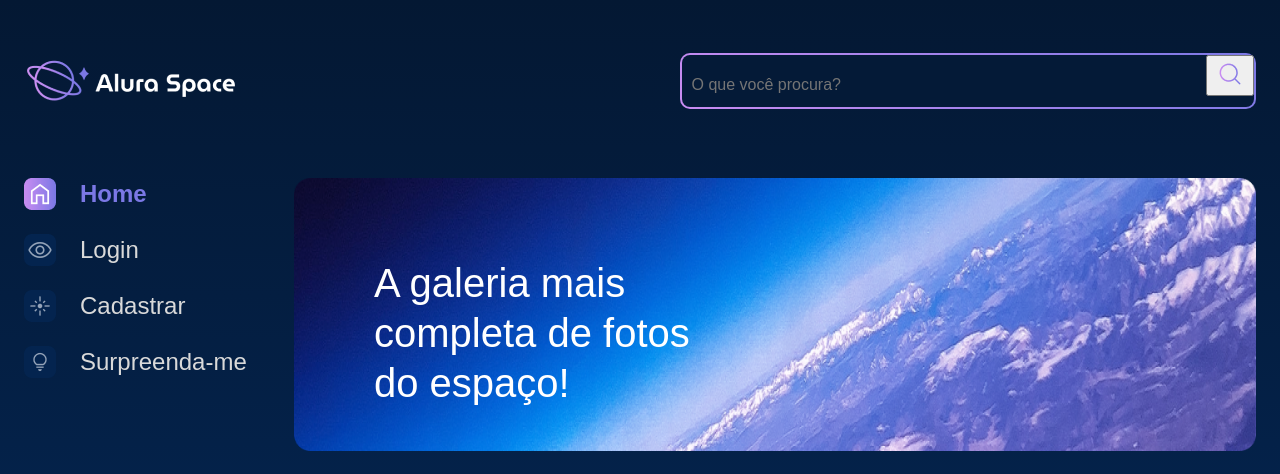
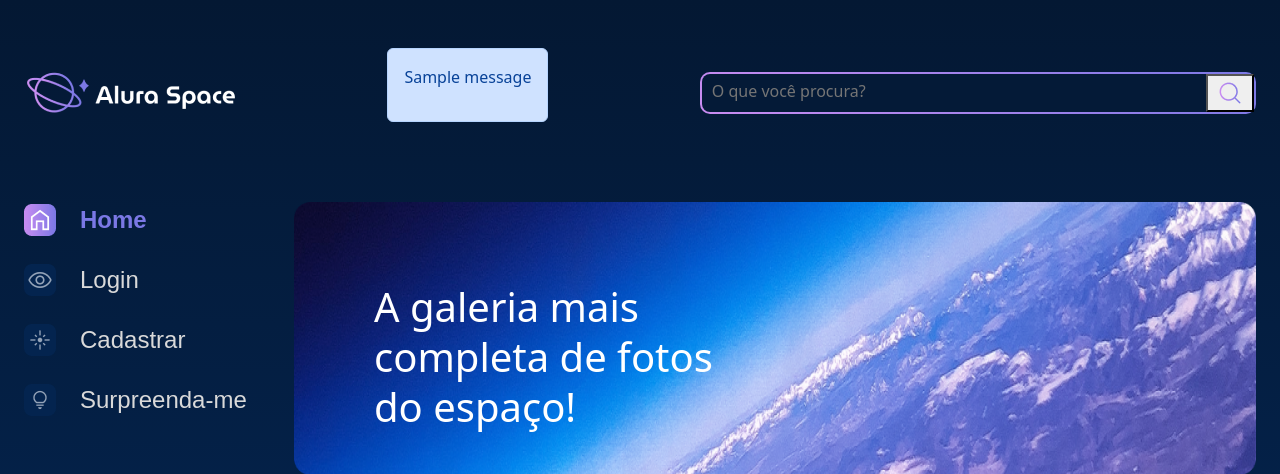
Before and after one commit to danielcosta010/Django--templates-e-boas-praticas, a Django app: page / in a window 1280 px wide. Shown: the top 474 px of the page. Run offline with Django 5.2, Linux system fonts and the light colour scheme; tables that the repository leaves empty hold one stand-in row (values such as "Sample post"); grey boxes marked "Sample" are stand-in pictures; one stand-in notice (Sample message) is shown; parts of the project's set-up code (start-up, migrations or seed data) failed here and were passed over.

Commit message:
Adicionando mensagens de alerta

```diff
--- a/templates/galeria/base.html
+++ b/templates/galeria/base.html
@@ -14,6 +14,7 @@
       rel="stylesheet"
     />
     <link rel="stylesheet" href="{% static '/styles/style.css' %}" />
+    <link href="https://cdn.jsdelivr.net/npm/bootstrap@5.2.2/dist/css/bootstrap.min.css" rel="stylesheet" integrity="sha384-Zenh87qX5JnK2Jl0vWa8Ck2rdkQ2Bzep5IDxbcnCeuOxjzrPF/et3URy9Bv1WTRi" crossorigin="anonymous">
   </head>
 
   <body>
--- a/templates/galeria/partials/_header-menu.html
+++ b/templates/galeria/partials/_header-menu.html
@@ -2,6 +2,11 @@
 <div class="pagina-inicial">
   <header class="cabecalho">
     <img src="{% static '/assets/logo/Logo(2).png' %}" alt="Logo da Alura Space" />
+    {% for message in messages %}
+        <div class="alert alert-primary">
+            <p>{{ message }}</p>
+        </div>
+    {% endfor %}
     <div class="cabecalho__busca">
         <div class="busca__fundo">
           <form action="{% url 'buscar' %}">
--- a/templates/usuarios/cadastro.html
+++ b/templates/usuarios/cadastro.html
@@ -20,6 +20,11 @@
     <div class="pagina-inicial">
         <header class="cabecalho">
             <img src="{% static '/assets/logo/Logo(2).png' %}" alt="Logo da Alura Space" />
+            {% for message in messages %}
+                <div class="alert alert-primary">
+                    <p>{{ message }}</p>
+                </div>
+            {% endfor %}
             <div class="cabecalho__busca">
                 <div class="busca__fundo">
                     <form action="{% url 'buscar' %}">
--- a/templates/usuarios/login.html
+++ b/templates/usuarios/login.html
@@ -20,6 +20,11 @@
     <div class="pagina-inicial">
         <header class="cabecalho">
             <img src="{% static '/assets/logo/Logo(2).png' %}" alt="Logo da Alura Space" />
+            {% for message in messages %}
+                <div class="alert alert-primary">
+                    <p>{{ message }}</p>
+                </div>
+            {% endfor %}
             <div class="cabecalho__busca">
                 <div class="busca__fundo">
                     <form action="{% url 'buscar' %}">
```
